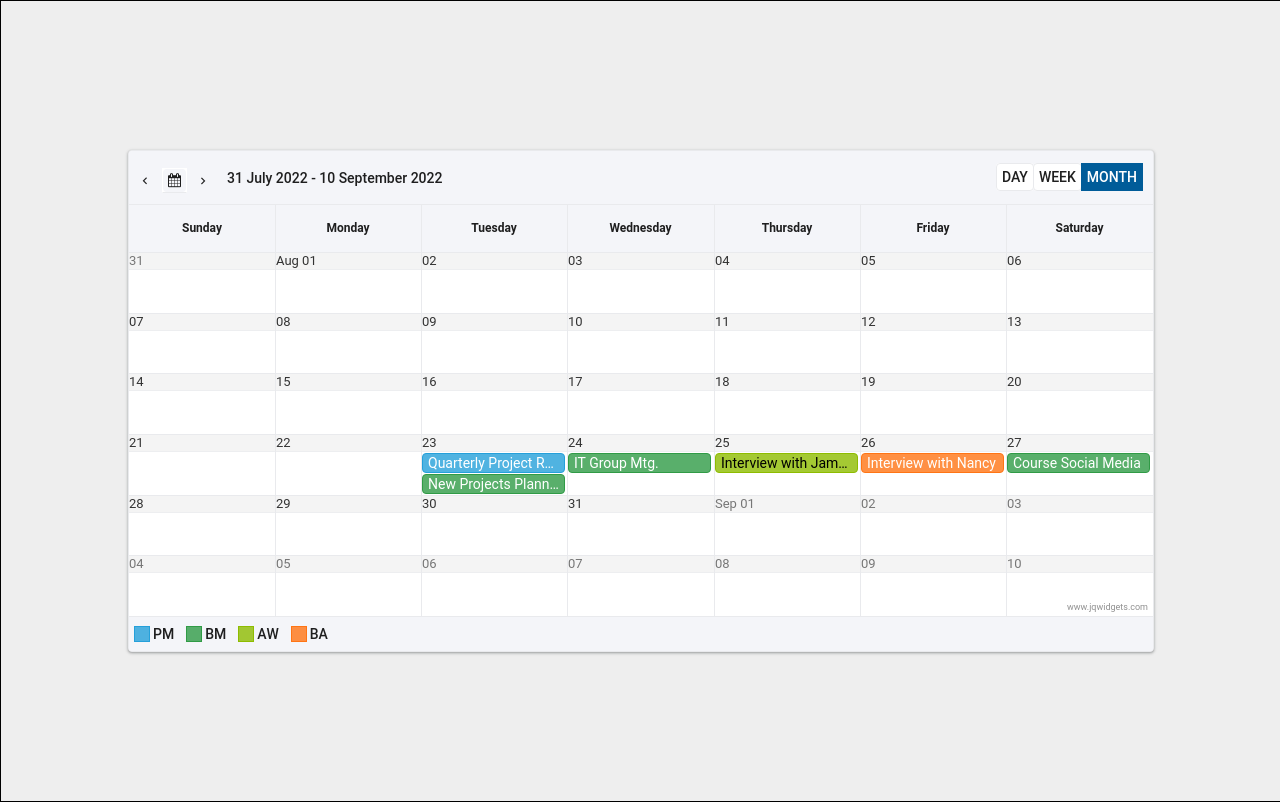
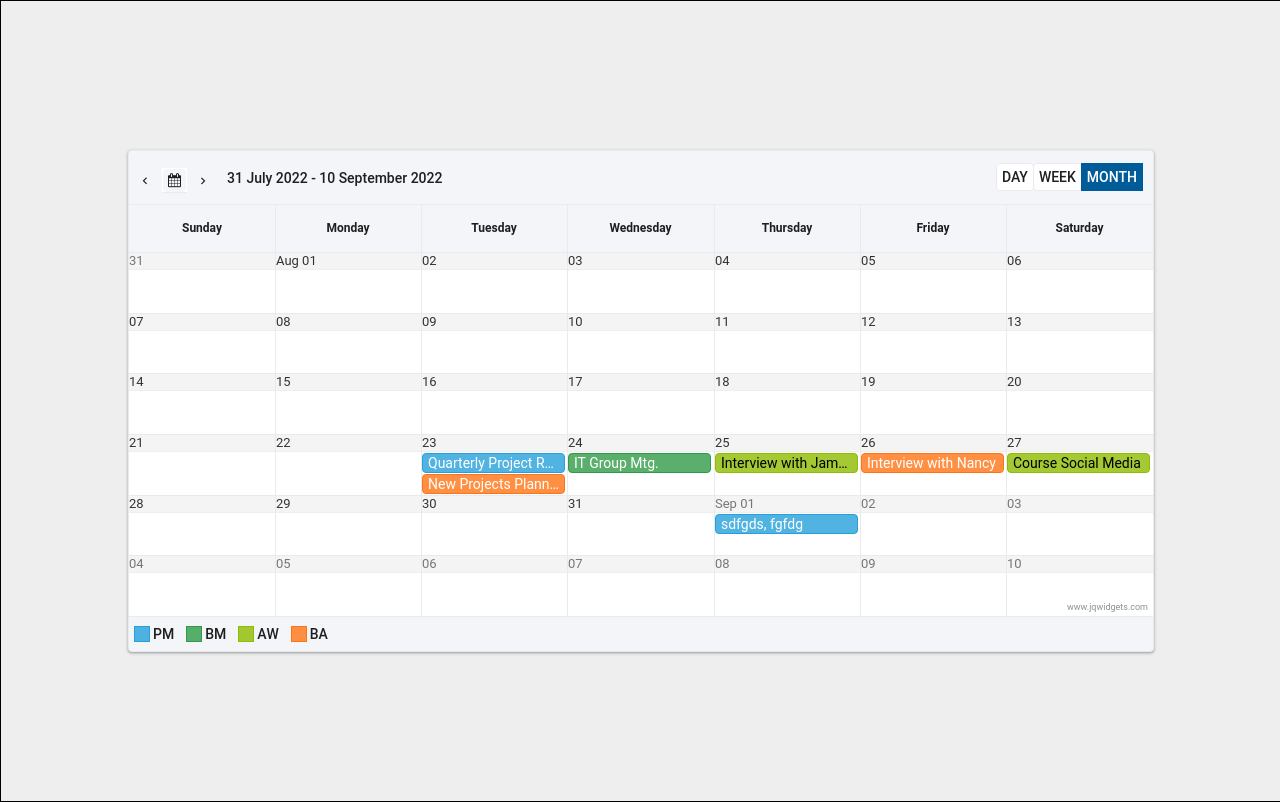
Before and after one commit to zakk616/jqxScheduler, a plain HTML site: page index.html in a window 1280 px wide. Drawn offline with Linux system fonts and the light colour scheme.

Commit message:
customized scheduler and added data load

```diff
--- /dev/null
+++ b/data.js
@@ -0,0 +1,65 @@
+var data = [
+  {
+    id: "id1",
+    description: "George brings projector for presentations.",
+    location: "",
+    subject: "Quarterly Project Review Meeting",
+    calendar: "PM",
+    start: new Date(2022, 7, 23, 9, 0, 0),
+    end: new Date(2022, 7, 23, 16, 0, 0),
+  },
+  {
+    id: "id2",
+    description: "",
+    location: "",
+    subject: "IT Group Mtg.",
+    calendar: "BM",
+    start: new Date(2022, 7, 24, 10, 0, 0),
+    end: new Date(2022, 7, 24, 15, 0, 0),
+  },
+  {
+    id: "id3",
+    description: "",
+    location: "",
+    subject: "Course Social Media",
+    calendar: "AW",
+    start: new Date(2022, 7, 27, 11, 0, 0),
+    end: new Date(2022, 7, 27, 13, 0, 0),
+  },
+  {
+    id: "id4",
+    description: "",
+    location: "",
+    subject: "New Projects Planning",
+    calendar: "BA",
+    start: new Date(2022, 7, 23, 16, 0, 0),
+    end: new Date(2022, 7, 23, 18, 0, 0),
+  },
+  {
+    id: "id5",
+    description: "",
+    location: "",
+    subject: "Interview with James",
+    calendar: "AW",
+    start: new Date(2022, 7, 25, 15, 0, 0),
+    end: new Date(2022, 7, 25, 17, 0, 0),
+  },
+  {
+    id: "id6",
+    description: "",
+    location: "",
+    subject: "Interview with Nancy",
+    calendar: "BA",
+    start: new Date(2022, 7, 26, 14, 0, 0),
+    end: new Date(2022, 7, 26, 16, 0, 0),
+  },
+  {
+    id: "2929-22-21-25-30",
+    description: "sdfsdfsdf",
+    location: "fgfdg",
+    subject: "sdfgds",
+    calendar: "PM",
+    start: new Date(2022, 8, 1, 16, 0, 0),
+    end: new Date(2022, 8, 1, 16, 0, 0),
+  },
+];
--- a/index.html
+++ b/index.html
@@ -34,6 +34,7 @@
     <script type="text/javascript" src="js/globalize.js"></script>
     <script type="text/javascript" src="js/globalize.culture.de-DE.js"></script>
     <script type="text/javascript" src="js/demos.js"></script>
+    <script type="text/javascript" src="data.js"></script>
   </head>
   <body class="default">
     <div id="scheduler"></div>
@@ -41,66 +42,18 @@
     <script type="text/javascript">
       $(document).ready(function () {
         var appointments = new Array();
-        var appointment1 = {
-          id: "id1",
-          description: "George brings projector for presentations.",
-          location: "",
-          subject: "Quarterly Project Review Meeting",
-          calendar: "PM",
-          start: new Date(2022, 7, 23, 9, 0, 0),
-          end: new Date(2022, 7, 23, 16, 0, 0),
+        var ap1 = {
+          id: "2929-22-21-25-30",
+          description: "sdfsdfsdf",
+          location: "fgfdg",
+          subject: "sdfgds",
+          calendar: "AW",
+          start: new Date(),
+          end: new Date(),
         };
-        var appointment2 = {
-          id: "id2",
-          description: "",
-          location: "",
-          subject: "IT Group Mtg.",
-          calendar: "BM",
-          start: new Date(2022, 7, 24, 10, 0, 0),
-          end: new Date(2022, 7, 24, 15, 0, 0),
-        };
-        var appointment3 = {
-          id: "id3",
-          description: "",
-          location: "",
-          subject: "Course Social Media",
-          calendar: "BM",
-          start: new Date(2022, 7, 27, 11, 0, 0),
-          end: new Date(2022, 7, 27, 13, 0, 0),
-        };
-        var appointment4 = {
-          id: "id4",
-          description: "",
-          location: "",
-          subject: "New Projects Planning",
-          calendar: "BM",
-          start: new Date(2022, 7, 23, 16, 0, 0),
-          end: new Date(2022, 7, 23, 18, 0, 0),
-        };
-        var appointment5 = {
-          id: "id5",
-          description: "",
-          location: "",
-          subject: "Interview with James",
-          calendar: "AW",
-          start: new Date(2022, 7, 25, 15, 0, 0),
-          end: new Date(2022, 7, 25, 17, 0, 0),
-        };
-        var appointment6 = {
-          id: "id6",
-          description: "",
-          location: "",
-          subject: "Interview with Nancy",
-          calendar: "BA",
-          start: new Date(2022, 7, 26, 14, 0, 0),
-          end: new Date(2022, 7, 26, 16, 0, 0),
-        };
-        appointments.push(appointment1);
-        appointments.push(appointment2);
-        appointments.push(appointment3);
-        appointments.push(appointment4);
-        appointments.push(appointment5);
-        appointments.push(appointment6);
+
+        // appointments.push(ap1);
+        appointments = data;
         // prepare the data
         var source = {
           dataType: "array",
@@ -144,6 +97,26 @@
             resourceId: "calendar",
           },
           views: ["dayView", "weekView", "monthView"],
+          statuses: {
+            free: "red",
+            tentative: "orange",
+          },
+          localization: {
+            editDialogStatuses: {
+              free: "Free",
+              tentative: "Tentative",
+            },
+            editDialogAllDay: "All Day",
+            editDialogResourceIdString: "Workflow",
+            editDialogCreateTitleString: "Create new schedule",
+          },
+          editDialogCreate: function (dialog, fields, editAppointment) {
+                    fields.statusContainer.hide();
+                    fields.timeZoneContainer.hide();
+                    fields.colorContainer.hide();
+                    fields.allDay.val(false);
+                    fields.allDayContainer.hide();
+                },
         });
       });
 
@@ -151,18 +124,51 @@
         var args = event.args;
         var appointment = args.appointment;
         console.log("appointmentAdd is raised");
-        // console.log(appointment.jqxAppointment);
+        console.log(appointment);
+
+        if (appointment.jqxAppointment.isRecurrentAppointment()) {
+          var occurrences = appointment.jqxAppointment.getOccurrences();
+          var appointments = [];
+          for (var i = 0; i < occurrences.length; i++) {
+            var occurrence = occurrences[i];
+            appointments.push({
+              id: occurrence.id.replace(".", "_"),
+              taskId: appointment.id,
+              description: occurrence.description,
+              location: occurrence.location,
+              subject: occurrence.subject,
+              calendar: occurrence.resourceId,
+              start: new Date(
+                appointment.jqxAppointment.getOccurrences()[i].from.toDate()
+              ),
+              end: new Date(
+                appointment.jqxAppointment.getOccurrences()[i].to.toDate()
+              ),
+            });
+            console.log(occurrence);
+          }
+          download(
+            JSON.stringify(appointments),
+            "occurrences.json",
+            "text/plain"
+          );
+        } else {
+          console.log(appointment);
+          download(
+            JSON.stringify(appointment.originalData),
+            "json.json",
+            "text/plain"
+          );
+        }
       });
 
-      $("#scheduler").on('editDialogClose', function (event) {
-                var args = event.args;
-                var dialog = args.dialog;
-                var appointment = args.appointment;
-                var fields = args.fields;
-                console.log(event.args);
-                console.log("editDialogClose is raised");
-            });
-
+      function download(content, fileName, contentType) {
+        var a = document.createElement("a");
+        var file = new Blob([content], { type: contentType });
+        a.href = URL.createObjectURL(file);
+        a.download = fileName;
+        a.click();
+      }
     </script>
   </body>
 </html>
```
